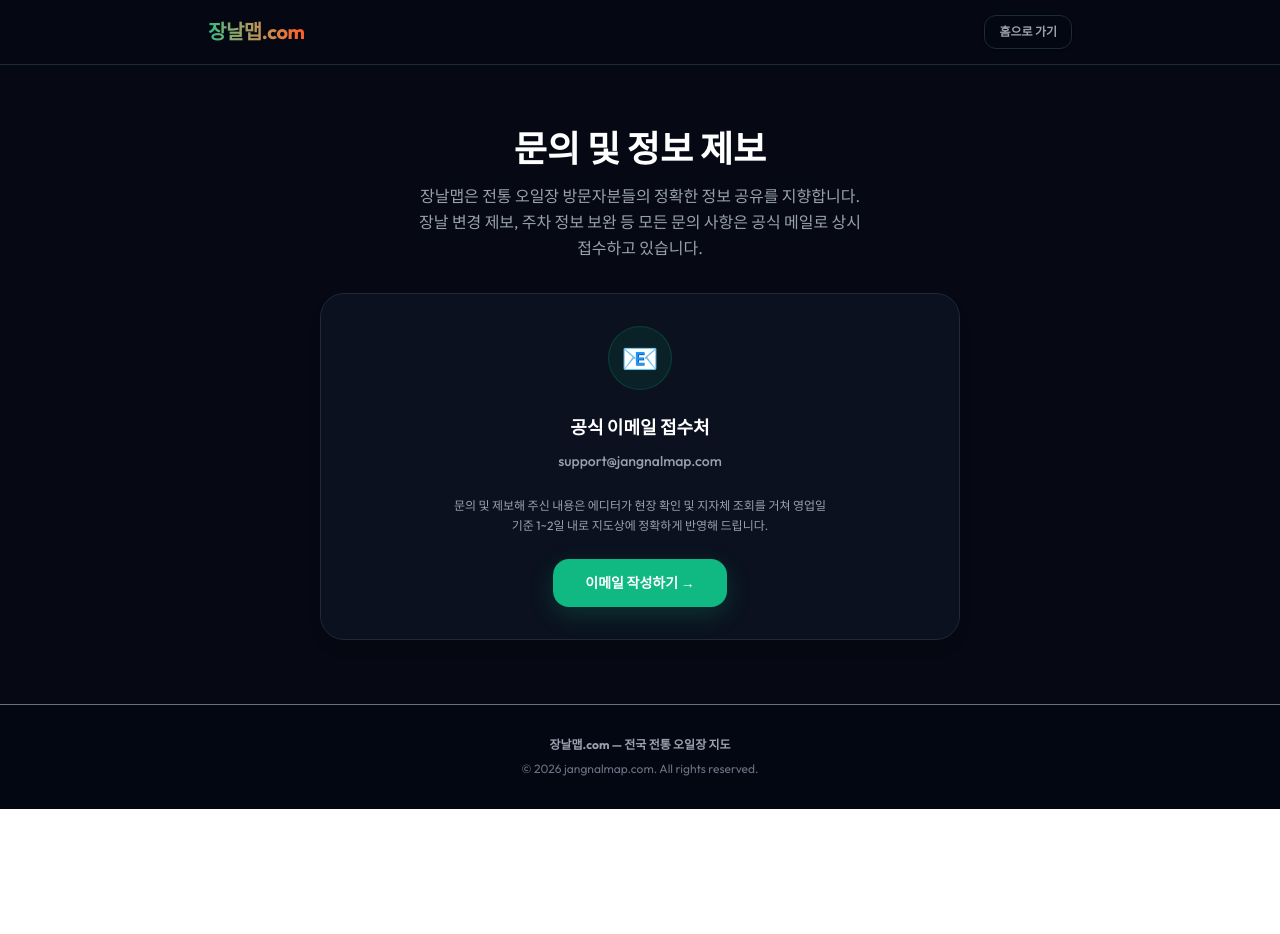
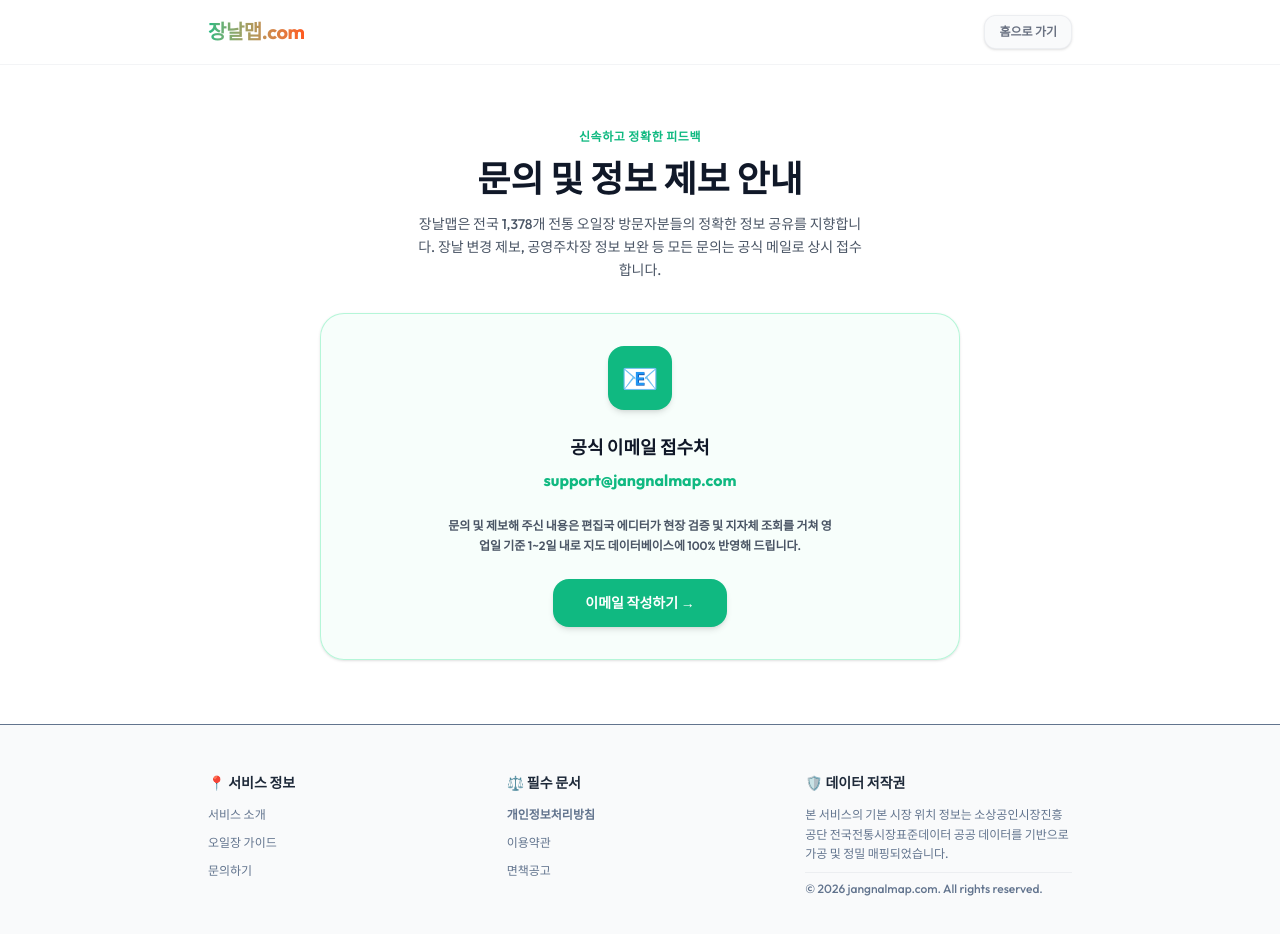
Before and after one commit to pyoska/jangnalmap, a Next.js app: page /contact in a window 1280 px wide. Shown: the top 934 px of the page. Before the commit the page ends 809 px from the top, so only its background shows below. Built offline with nearby package versions, Linux system fonts and the light colour scheme; no server answers.

Commit message:
fix(adsense-trust): standardize ContactPage to light-mode branding with ContactPoint Schema and Footer for 2026 AdSense Brand Reliability

```diff
--- a/src/app/contact/page.js
+++ b/src/app/contact/page.js
@@ -1,4 +1,5 @@
 import Link from 'next/link';
+import Footer from '@/components/Footer';
 
 export const metadata = {
   title: '문의 및 제보 | 장날맵',
@@ -15,15 +16,38 @@ export const metadata = {
 };
 
 export default function ContactPage() {
+  const jsonLd = {
+    "@context": "https://schema.org",
+    "@type": "ContactPage",
+    "name": "장날맵 고객센터 및 정보 제보",
+    "url": "https://jangnalmap.com/contact",
+    "mainEntity": {
+      "@type": "Organization",
+      "name": "장날맵 아카이브 편집국",
+      "url": "https://jangnalmap.com",
+      "email": "support@jangnalmap.com",
+      "contactPoint": {
+        "@type": "ContactPoint",
+        "email": "support@jangnalmap.com",
+        "contactType": "customer service",
+        "availableLanguage": "Korean"
+      }
+    }
+  };
+
   return (
-    <div className="min-h-screen bg-[#060913] text-[#F3F4F6] flex flex-col antialiased">
+    <div className="min-h-screen bg-white text-[#1A1A1A] flex flex-col antialiased">
+      <script
+        type="application/ld+json"
+        dangerouslySetInnerHTML={{ __html: JSON.stringify(jsonLd) }}
+      />
       {/* Navbar */}
-      <header className="sticky top-0 z-50 w-full border-b border-gray-800 bg-[#060913]/90 backdrop-blur-xl">
+      <header className="sticky top-0 z-50 w-full border-b border-gray-100 bg-white/90 backdrop-blur-xl">
         <div className="max-w-4xl mx-auto px-4 h-16 flex items-center justify-between">
           <Link href="/" className="text-xl font-extrabold tracking-tight bg-gradient-to-r from-[#10B981] to-[#FF5A1F] bg-clip-text text-transparent">
             장날맵.com
           </Link>
-          <Link href="/" className="text-xs text-gray-400 hover:text-[#10B981] transition-colors bg-gray-950 px-3.5 py-2 rounded-xl border border-gray-800 font-semibold shadow-sm">
+          <Link href="/" className="text-xs text-gray-500 hover:text-[#10B981] transition-colors bg-gray-50 px-3.5 py-2 rounded-xl border border-gray-200/60 font-semibold shadow-sm">
             홈으로 가기
           </Link>
         </div>
@@ -32,30 +56,31 @@ export default function ContactPage() {
       {/* Content */}
       <main className="flex-1 max-w-2xl w-full mx-auto px-4 py-16 flex flex-col gap-8 justify-center">
         <div className="space-y-3.5 text-center">
-          <h1 className="text-3xl sm:text-4xl font-extrabold text-white">문의 및 정보 제보</h1>
-          <p className="text-sm sm:text-base text-gray-400 leading-relaxed max-w-md mx-auto">
-            장날맵은 전통 오일장 방문자분들의 정확한 정보 공유를 지향합니다. 장날 변경 제보, 주차 정보 보완 등 모든 문의 사항은 공식 메일로 상시 접수하고 있습니다.
+          <span className="text-xs font-bold text-[#10B981] uppercase tracking-wider block">신속하고 정확한 피드백</span>
+          <h1 className="text-3xl sm:text-4xl font-black text-gray-900">문의 및 정보 제보 안내</h1>
+          <p className="text-xs sm:text-sm text-gray-600 leading-relaxed max-w-md mx-auto font-medium">
+            장날맵은 전국 1,378개 전통 오일장 방문자분들의 정확한 정보 공유를 지향합니다. 장날 변경 제보, 공영주차장 정보 보완 등 모든 문의는 공식 메일로 상시 접수합니다.
           </p>
         </div>
 
         {/* Support Card */}
-        <div className="bg-gray-900/60 border border-gray-800 rounded-3xl p-8 flex flex-col items-center gap-6 text-center shadow-lg backdrop-blur-md">
-          <div className="w-16 h-16 rounded-full bg-emerald-500/10 border border-emerald-500/20 flex items-center justify-center text-3xl">
+        <div className="bg-emerald-50/40 border border-emerald-200/80 rounded-3xl p-8 flex flex-col items-center gap-6 text-center shadow-sm">
+          <div className="w-16 h-16 rounded-2xl bg-[#10B981] text-white flex items-center justify-center text-3xl shadow-md">
             📧
           </div>
 
           <div className="space-y-1.5">
-            <span className="block font-black text-white text-lg">공식 이메일 접수처</span>
-            <span className="text-gray-400 text-sm font-medium">support@jangnalmap.com</span>
+            <span className="block font-black text-gray-900 text-lg">공식 이메일 접수처</span>
+            <span className="text-[#10B981] text-base font-black">support@jangnalmap.com</span>
           </div>
 
-          <p className="text-xs text-gray-400 max-w-sm leading-relaxed">
-            문의 및 제보해 주신 내용은 에디터가 현장 확인 및 지자체 조회를 거쳐 영업일 기준 1~2일 내로 지도상에 정확하게 반영해 드립니다.
+          <p className="text-xs text-gray-600 max-w-sm leading-relaxed font-semibold">
+            문의 및 제보해 주신 내용은 편집국 에디터가 현장 검증 및 지자체 조회를 거쳐 영업일 기준 1~2일 내로 지도 데이터베이스에 100% 반영해 드립니다.
           </p>
 
           <a
             href="mailto:support@jangnalmap.com?subject=%5B%EC%9E%A5%EB%82%A0%EB%A7%B5%20%EC%A0%9C%EB%B3%B4%2F%EB%AC%B8%EC%9D%98%5D"
-            className="w-full sm:w-auto bg-[#10B981] hover:bg-[#059669] text-white font-extrabold px-8 py-3.5 rounded-2xl transition-all shadow-[0_8px_24px_rgba(16,185,129,0.2)] text-sm cursor-pointer hover:-translate-y-0.5 active:translate-y-0"
+            className="w-full sm:w-auto bg-[#10B981] hover:bg-[#059669] text-white font-extrabold px-8 py-3.5 rounded-2xl transition-all shadow-md text-sm cursor-pointer hover:-translate-y-0.5 active:translate-y-0"
           >
             이메일 작성하기 &rarr;
           </a>
@@ -63,10 +88,7 @@ export default function ContactPage() {
       </main>
 
       {/* Footer */}
-      <footer className="border-t border-gray-850 bg-gray-950 py-8 text-center text-xs text-gray-500">
-        <p className="font-bold text-gray-400 mb-2">장날맵.com — 전국 전통 오일장 지도</p>
-        <p>© 2026 jangnalmap.com. All rights reserved.</p>
-      </footer>
+      <Footer />
     </div>
   );
 }
```
Also changed, not shown: 2 other files (tests, documents, lock files or other folders).
